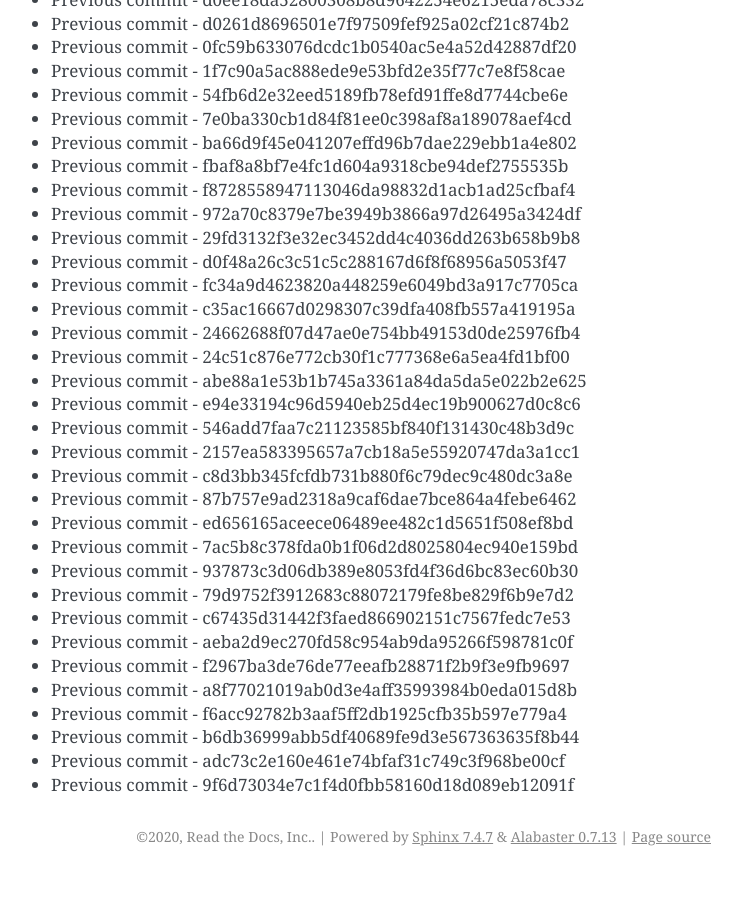
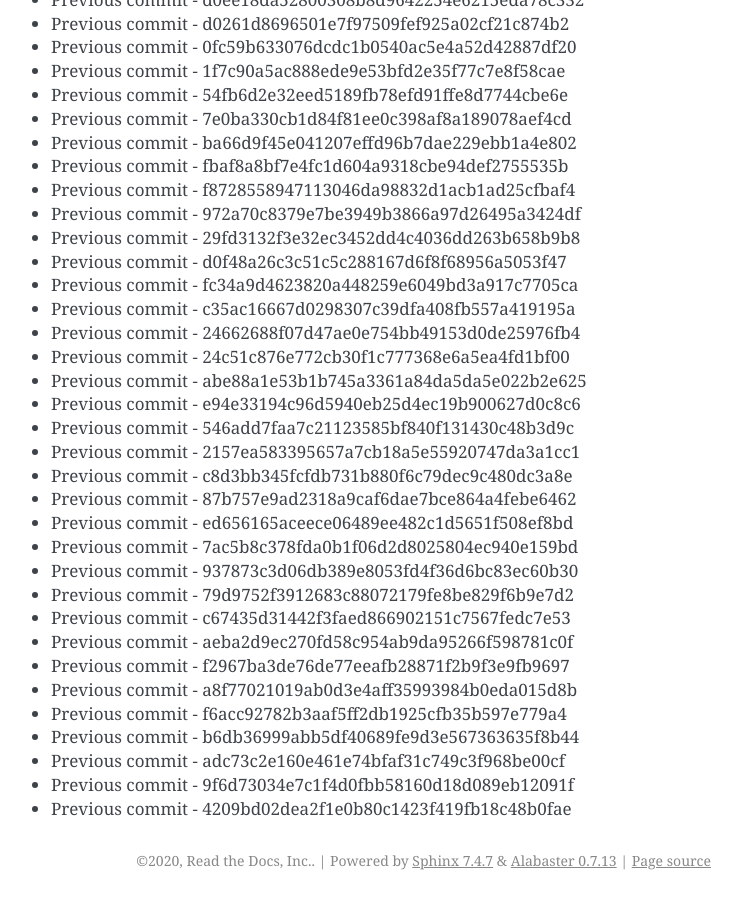
Before and after one commit to readthedocs/rtd-git-stresstest, a Sphinx documentation site: the page built from docs/updates.rst, in a window 1280 px wide and 900 px high, scrolled down 70571 px. Shown: the whole window, without its empty margins (399-1141 px from the left). Built offline with Sphinx 7.4.7, drawn with Linux system fonts in a browser that asks for light colours; before the commit the page ends 71447 px from its top, so only the background shows below that.

Commit message:
Generating commit from previous: 4209bd02dea2f1e0b80c1423f419fb18c48b0fae

```diff
--- a/docs/updates.rst
+++ b/docs/updates.rst
@@ -2997,3 +2997,4 @@ It can be tested for any performance characteristics.
 * Previous commit - b6db36999abb5df40689fe9d3e567363635f8b44
 * Previous commit - adc73c2e160e461e74bfaf31c749c3f968be00cf
 * Previous commit - 9f6d73034e7c1f4d0fbb58160d18d089eb12091f
+* Previous commit - 4209bd02dea2f1e0b80c1423f419fb18c48b0fae
```
